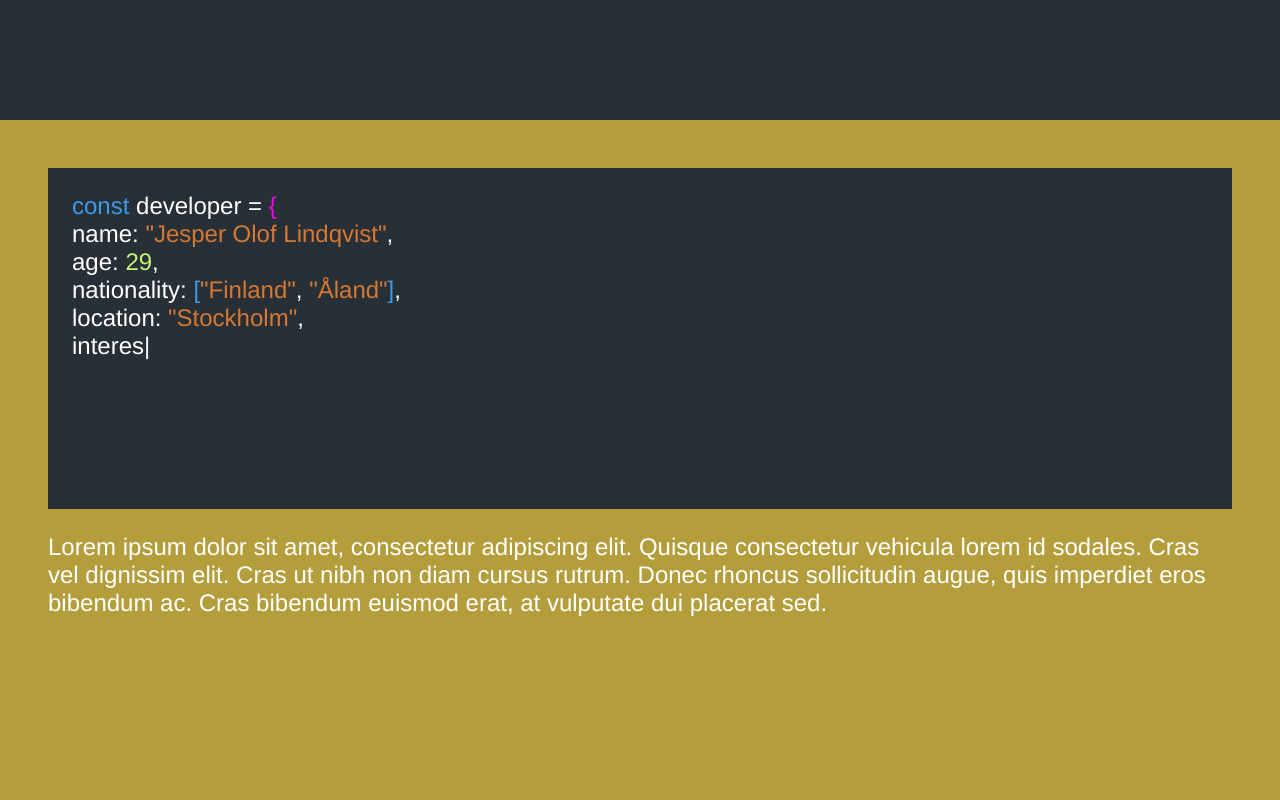
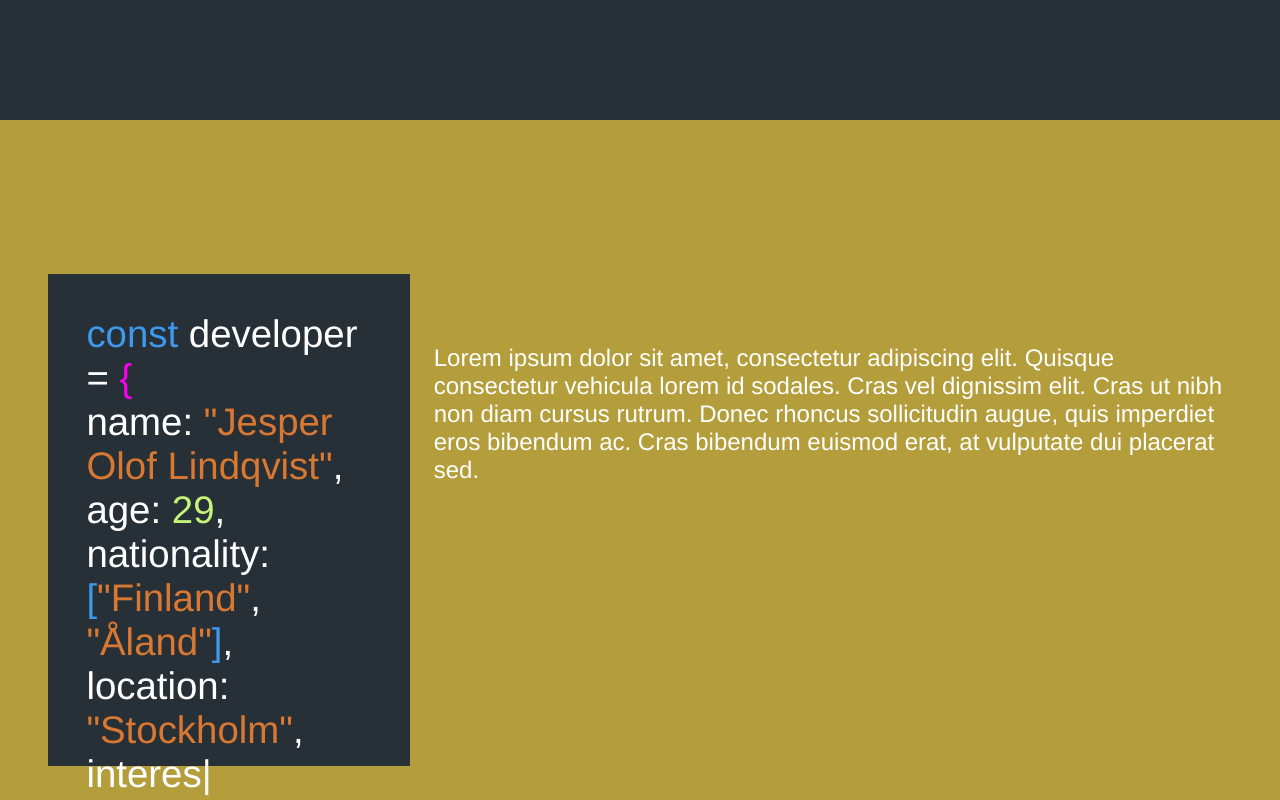
Before and after one commit to jeppe314/jeppe314.github.io, a React (Vite) app: page / in a window 1280 px wide. Shown: the part 680-1480 px from the top of the page. Built offline with nearby package versions, Linux system fonts and the light colour scheme.

Commit message:
update css

```diff
--- a/src/App.css
+++ b/src/App.css
@@ -164,4 +164,12 @@ a:active {
 /* MEDIA QUERIES */
 
 @media screen and (min-width: 1000px) {
+    .section--about {
+        flex-direction: row;
+    }
+
+    .jesper--div {
+        height: 70%;
+        font-size: 1.6em;
+    }
 }
```
